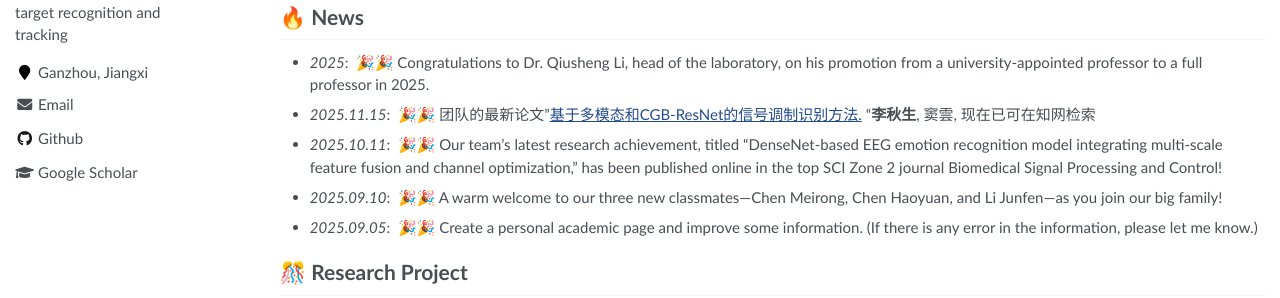
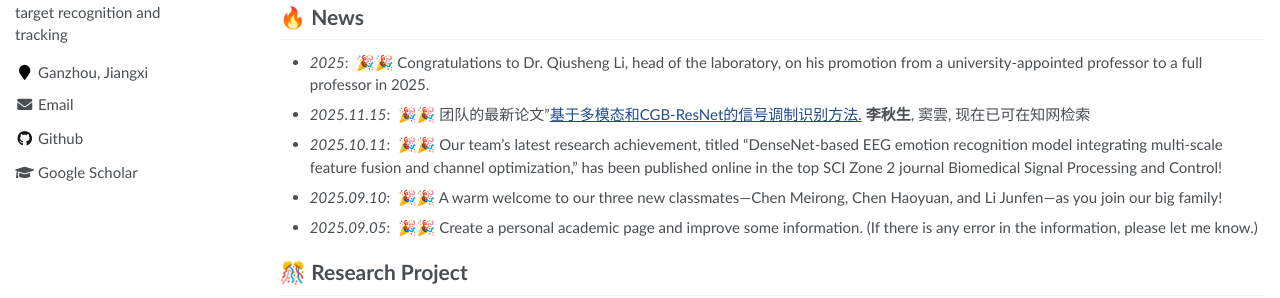
Before and after one commit to zhdongyuan/liqiusheng, a Jekyll site: the page built from _pages/about.md, in a window 1280 px wide and 900 px high. Shown: the part 394-692 px from the top of the window. Built offline with Jekyll 4.4.1, drawn with Linux system fonts in a browser that asks for light colours.

```diff
--- a/_pages/about.md
+++ b/_pages/about.md
@@ -28,7 +28,7 @@ My research interests include algorithm innovation and system application in rad
 # 🔥 News
 
 -  *2025*: &nbsp;🎉🎉 Congratulations to Dr. Qiusheng Li, head of the laboratory, on his promotion from a university-appointed professor to a full professor in 2025.
--  *2025.11.15*: &nbsp;🎉🎉 团队的最新论文"[基于多模态和CGB-ResNet的信号调制识别方法.](https://www.cnki.net/) "**李秋生**, 窦雲, 现在已可在知网检索
+-  *2025.11.15*: &nbsp;🎉🎉 团队的最新论文"[基于多模态和CGB-ResNet的信号调制识别方法.](https://www.cnki.net/) **李秋生**, 窦雲, 现在已可在知网检索
 - *2025.10.11*: &nbsp;🎉🎉 Our team's latest research achievement, titled "DenseNet-based EEG emotion recognition model integrating multi-scale feature fusion and channel optimization," has been published online in the top SCI Zone 2 journal Biomedical Signal Processing and Control!
 - *2025.09.10*: &nbsp;🎉🎉 A warm welcome to our three new classmates—Chen Meirong, Chen Haoyuan, and Li Junfen—as you join our big family!
 - *2025.09.05*: &nbsp;🎉🎉 Create a personal academic page and improve some information. (If there is any error in the information, please let me know.)
```
